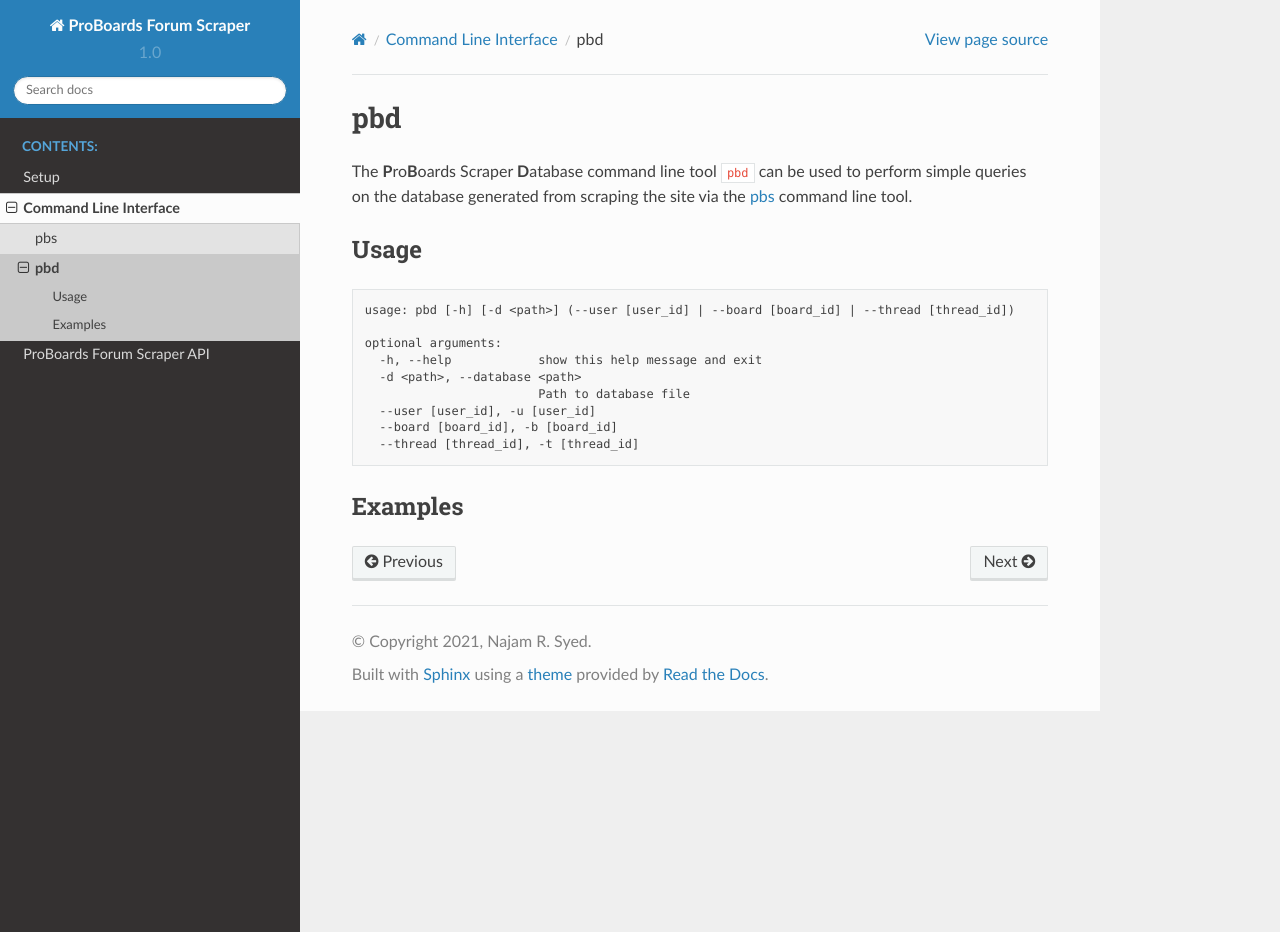
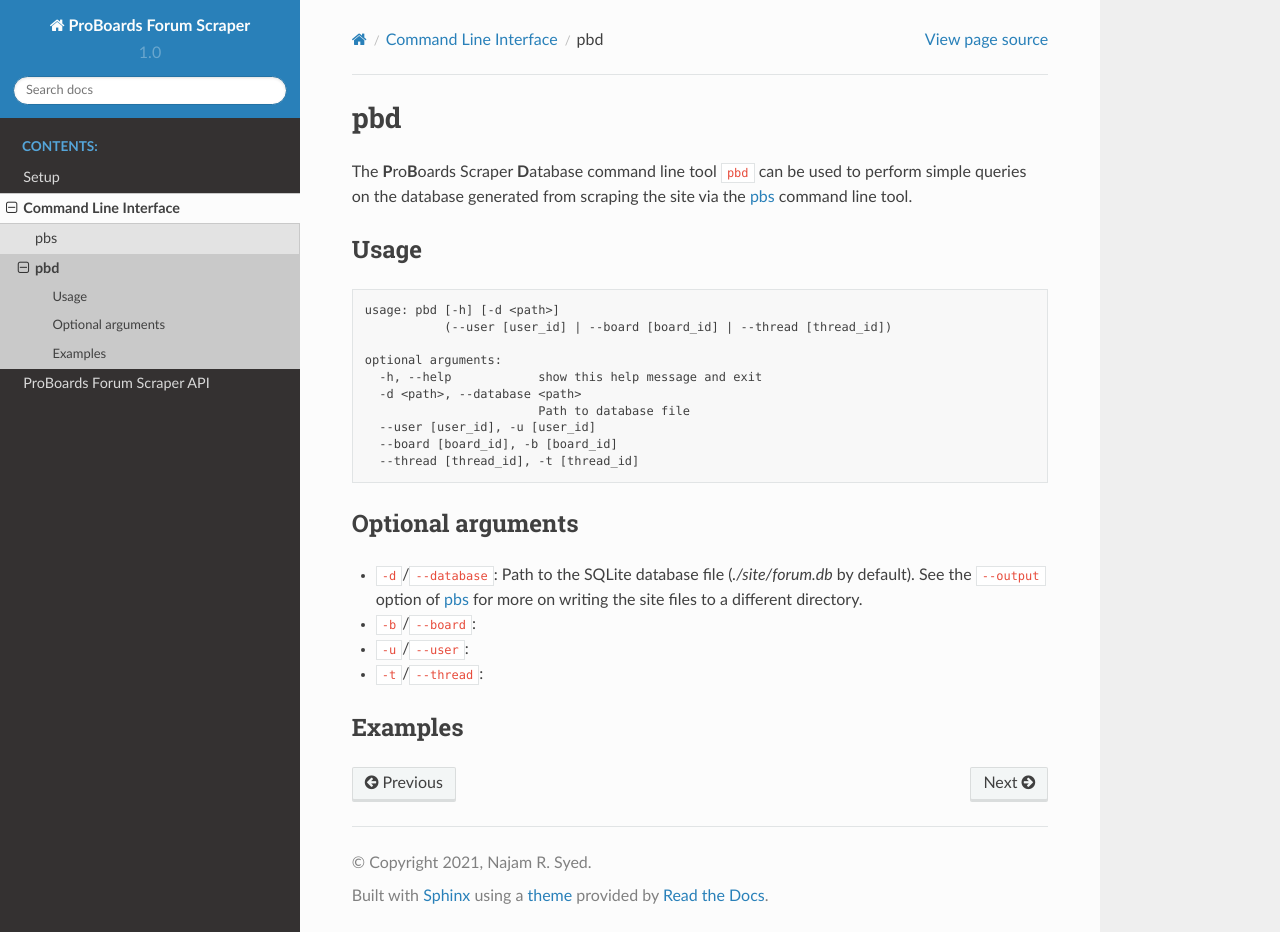
Before and after one commit to nrsyed/proboards-scraper, a Sphinx documentation site: the page built from docs/pbd.rst, in a window 1280 px wide and 932 px high. Built offline with Sphinx 7.4.7 and the Read the Docs theme 2.0.0, drawn with Linux system fonts in a browser that asks for light colours.

Commit message:
Update pbd documentation and argument order

```diff
--- a/docs/pbd.rst
+++ b/docs/pbd.rst
@@ -10,7 +10,8 @@
 
 .. code-block:: none
 
-  usage: pbd [-h] [-d <path>] (--user [user_id] | --board [board_id] | --thread [thread_id])
+  usage: pbd [-h] [-d <path>]
+             (--user [user_id] | --board [board_id] | --thread [thread_id])
 
   optional arguments:
     -h, --help            show this help message and exit
@@ -20,5 +21,18 @@
     --board [board_id], -b [board_id]
     --thread [thread_id], -t [thread_id]
 
+Optional arguments
+------------------
+
+* ``-d``/``--database``: Path to the SQLite database file (`./site/forum.db`
+  by default). See the ``--output`` option of :doc:`pbs` for more on writing
+  the site files to a different directory.
+
+* ``-b``/``--board``:
+
+* ``-u``/``--user``:
+
+* ``-t``/``--thread``:
+
 Examples
 --------
```
Also changed, not shown: 1 other file.
